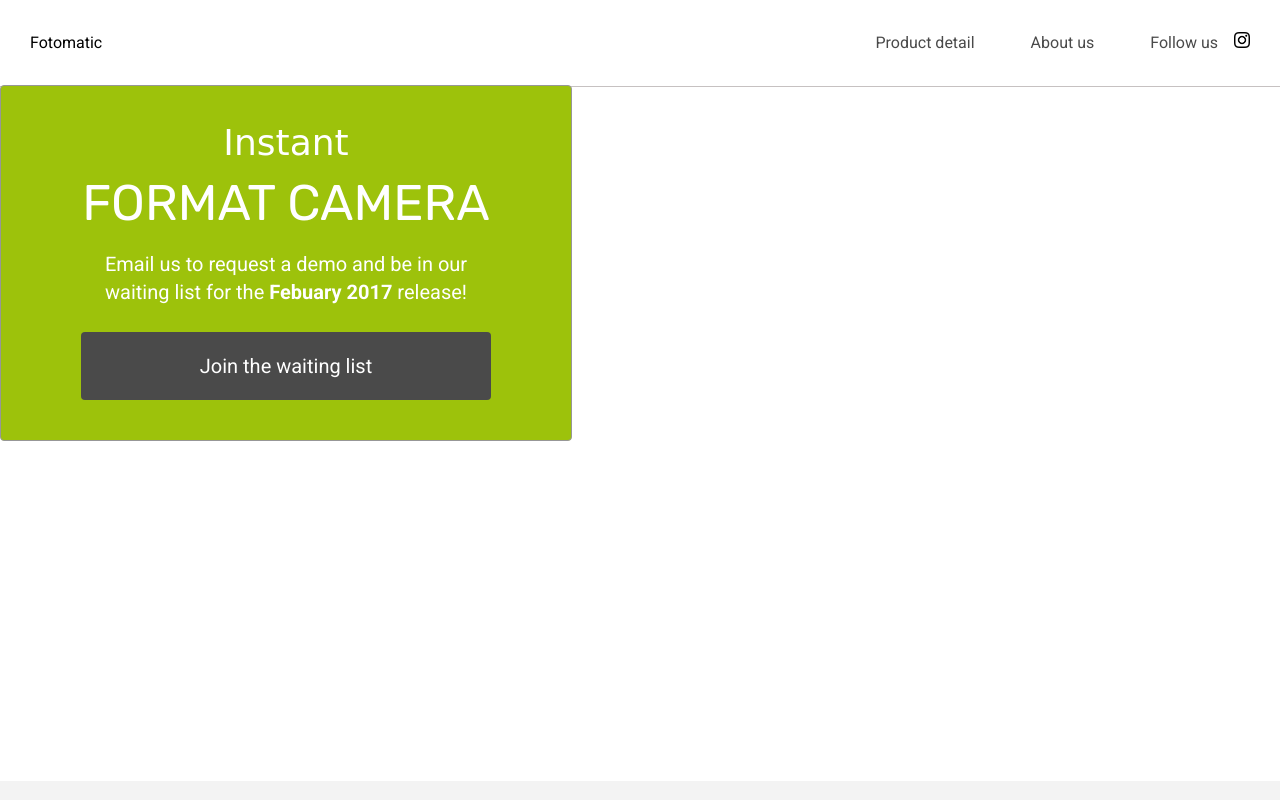
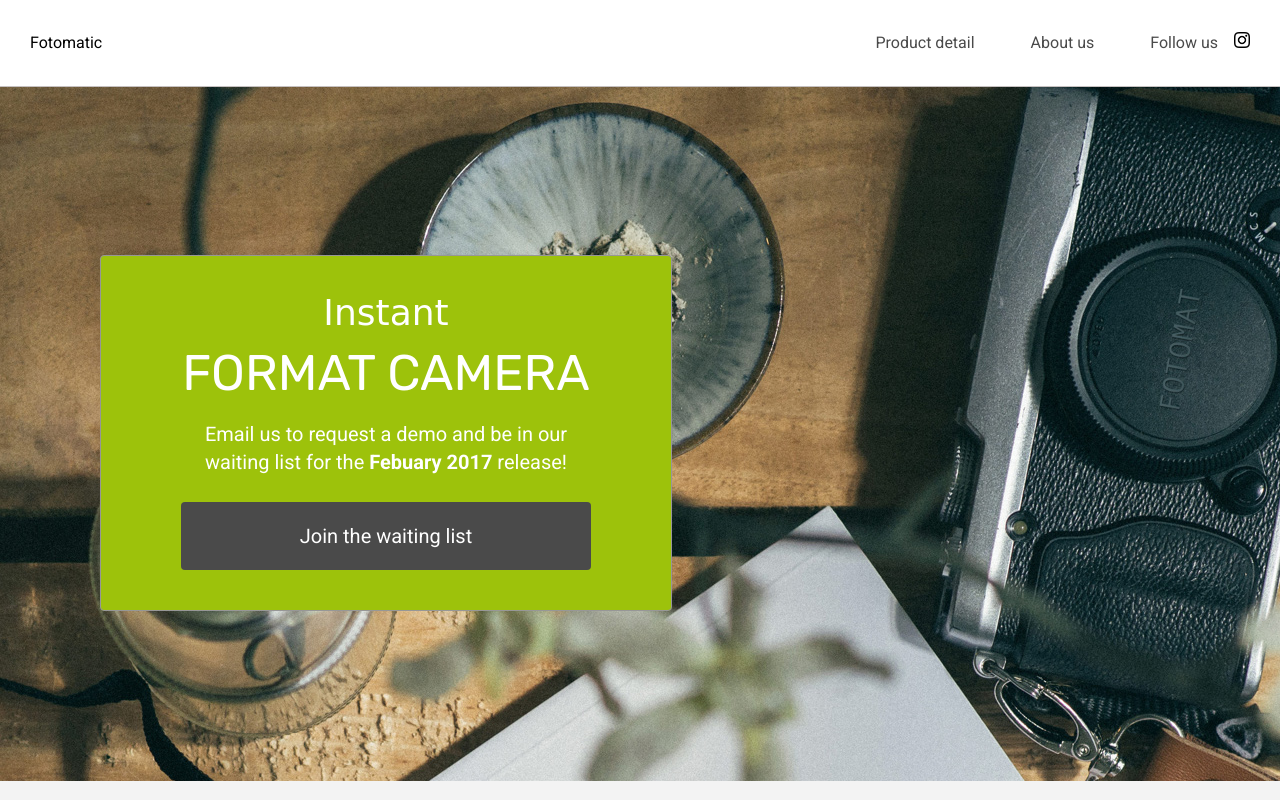
Before and after one commit to tignashchenko/fotomatic, a plain HTML site: page index.html in a window 1280 px wide. Shown: the top 800 px of the page. Drawn offline with Linux system fonts and the light colour scheme; files whose address does not match are found by name; a web font is replaced by a local one.

Commit message:
Fix header and sign up section

```diff
--- a/resources/css/style.css
+++ b/resources/css/style.css
@@ -41,6 +41,7 @@ header {
   width: 100%;
   border-bottom: solid 1px #c6c1c1;
   background-color: white;
+  z-index: 100;
 }
 
 header .content {
@@ -113,6 +114,7 @@ header .mobile {
 /* Sign Up Section */
 
 #sign-up-section {
+  background-image: url(../images/banner-landingpage.jpg);
   display: flex;
   justify-content: flex-start;
   align-items: flex-start;
@@ -124,6 +126,7 @@ header .mobile {
   border: solid 1px #979797;
   border-radius: 4px;
   background-color: #9dc20b;
+  margin: 170px 100px;
 }
 
 #sign-up-cta .content {
```
